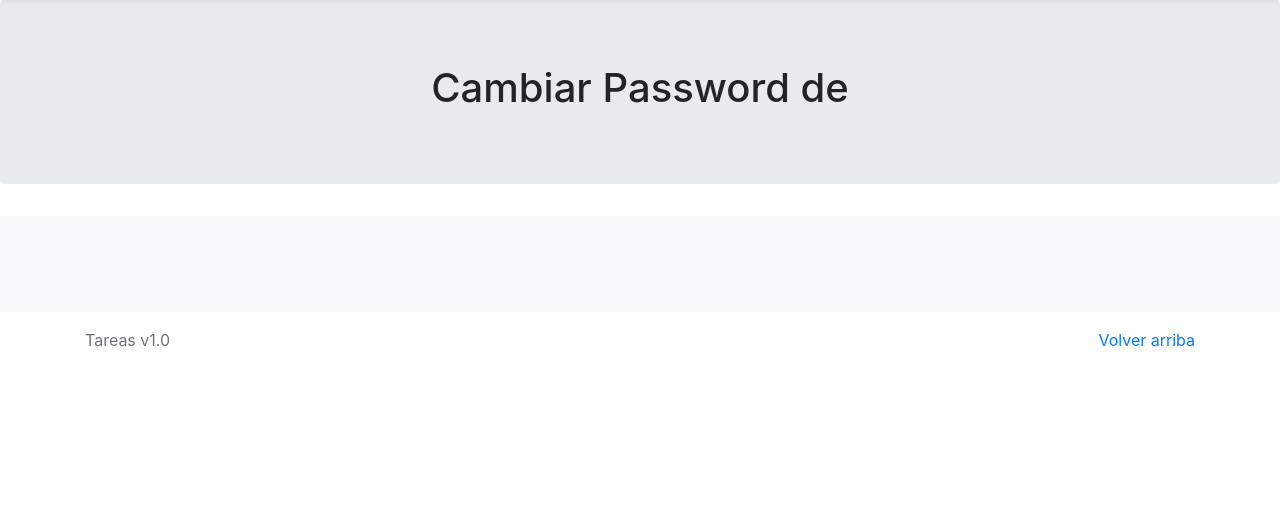
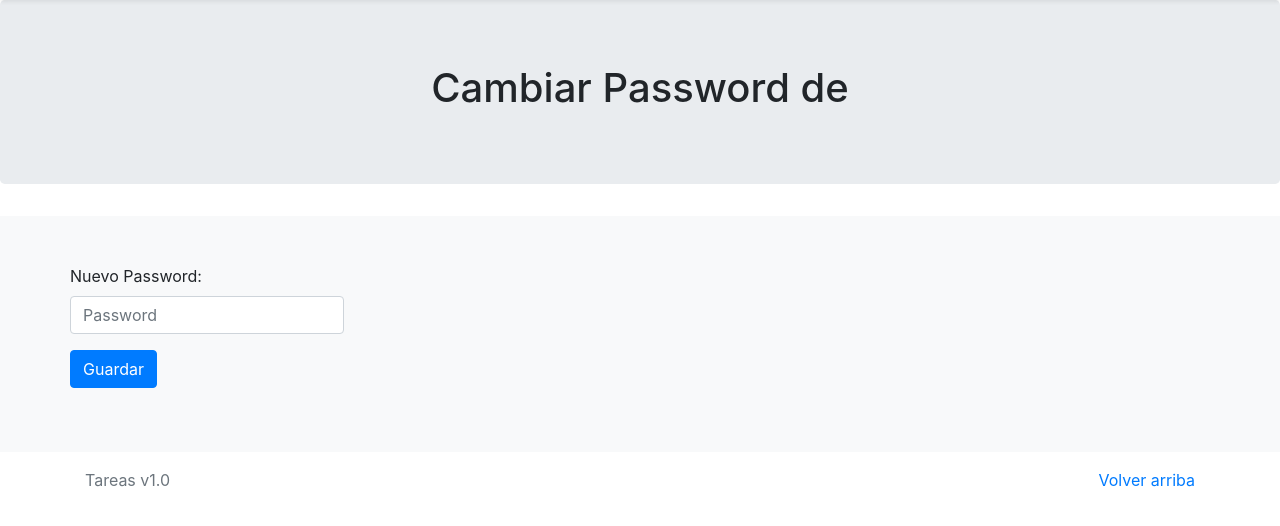
Before and after one commit to joan16v/symfony5-tasks-app, a Symfony app: template templates/changePassword.html.twig in a window 1280 px wide. Shown: the part 56-582 px from the top of the page. Run offline with Twig, Linux system fonts and the light colour scheme; the template is opened without the code that fills it, so the values that code supplies are empty; some libraries are stand-ins or nearby versions.

Commit message:
change password action

```diff
--- a/templates/changePassword.html.twig
+++ b/templates/changePassword.html.twig
@@ -19,9 +19,16 @@
         <div class="album py-5 bg-light">
             <div class="container">
                 <div class="row">
+                    <form action="" method="POST">
+                        <div class="form-group">
+                            <label for="password">Nuevo Password:</label>
+                            <input type="password" class="form-control" id="password" name="password" placeholder="Password" />
+                        </div>
+
+                        <button type="submit" class="btn btn-primary">Guardar</button>
+                    </form>
                 </div>
             </div>
         </div>
     </main>
-
 {% endblock %}
```
Also changed, not shown: src/Controller/MainController.php (+23 -1 lines).
